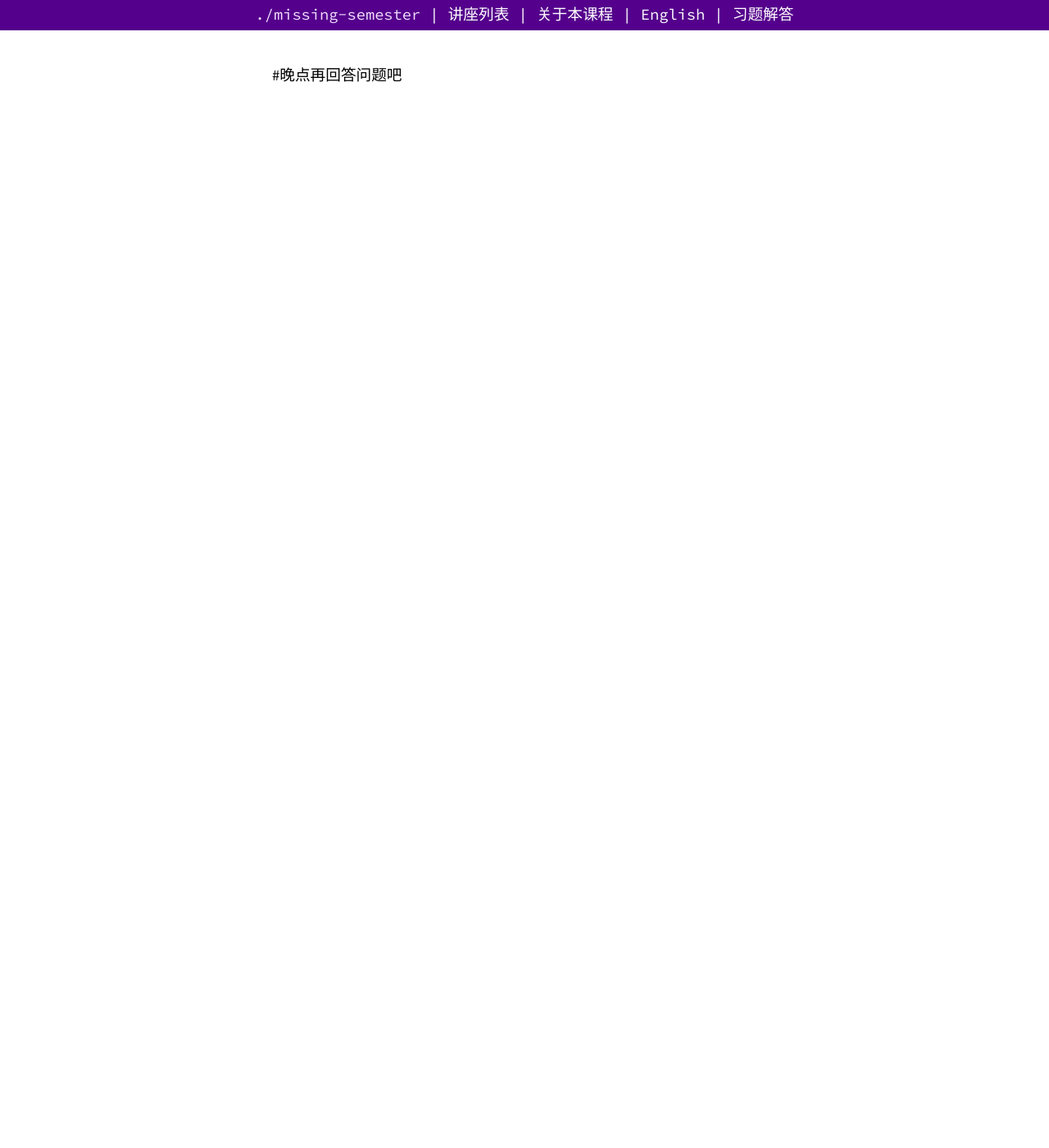
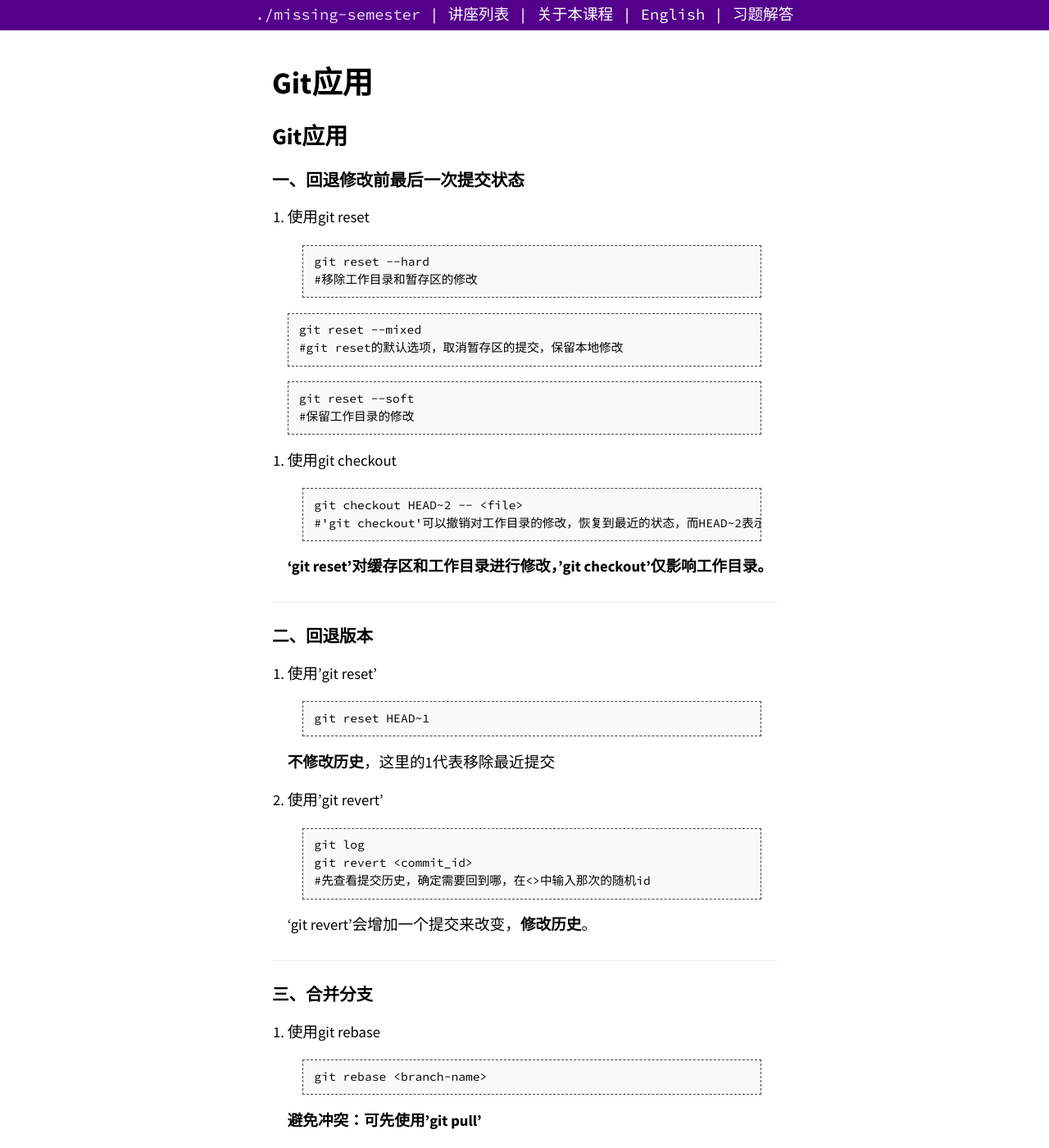
Before and after one commit to liyixin135/git_2023, a Jekyll site: the page built from 2023-finalproject/Nanobotbff/Answer.md, in a window 1280 px wide and 1400 px high. Shown: the whole window at 82% size. Built offline with Jekyll 4.4.1, drawn with Linux system fonts in a browser that asks for light colours; our own code applies the rules of GitHub Pages for plain Markdown files; some of the changed text lies outside the part shown.

Commit message:
Finished most of work.

````diff
--- a/2023-finalproject/Nanobotbff/Answer.md
+++ b/2023-finalproject/Nanobotbff/Answer.md
@@ -1 +1,60 @@
-#晚点再回答问题吧
+# Git应用
+
+## 一、回退修改前最后一次提交状态
+
+1. 使用git reset
+```
+git reset --hard
+#移除工作目录和暂存区的修改
+```
+
+```
+git reset --mixed
+#git reset的默认选项，取消暂存区的提交，保留本地修改
+```
+
+```
+git reset --soft
+#保留工作目录的修改
+```
+
+2. 使用git checkout
+```
+git checkout HEAD~2 -- <file>
+#'git checkout'可以撤销对工作目录的修改，恢复到最近的状态，而HEAD~2表示恢复到2次提交时的状态
+```
+**'git reset'对缓存区和工作目录进行修改，'git checkout'仅影响工作目录。**
+
+---
+
+## 二、回退版本
+
+1. 使用'git reset'
+```
+git reset HEAD~1
+```
+**不修改历史**，这里的1代表移除最近提交
+
+2. 使用'git revert'
+```
+git log
+git revert <commit_id>
+#先查看提交历史，确定需要回到哪，在<>中输入那次的随机id
+```
+'git revert'会增加一个提交来改变，**修改历史**。
+
+---
+
+## 三、合并分支
+
+1. 使用git rebase
+```
+git rebase <branch-name>
+```
+**避免冲突：可先使用'git pull'**
+
+2. 使用'git pull request'
+
+- github中创建并提交pull request
+- 经过管理人审查或提出评论，继续修改或通过
+- 批准后便合并到主分支
````
Also changed, not shown: 2023-finalproject/Nanobotbff/README.md (+18 -1 lines).
